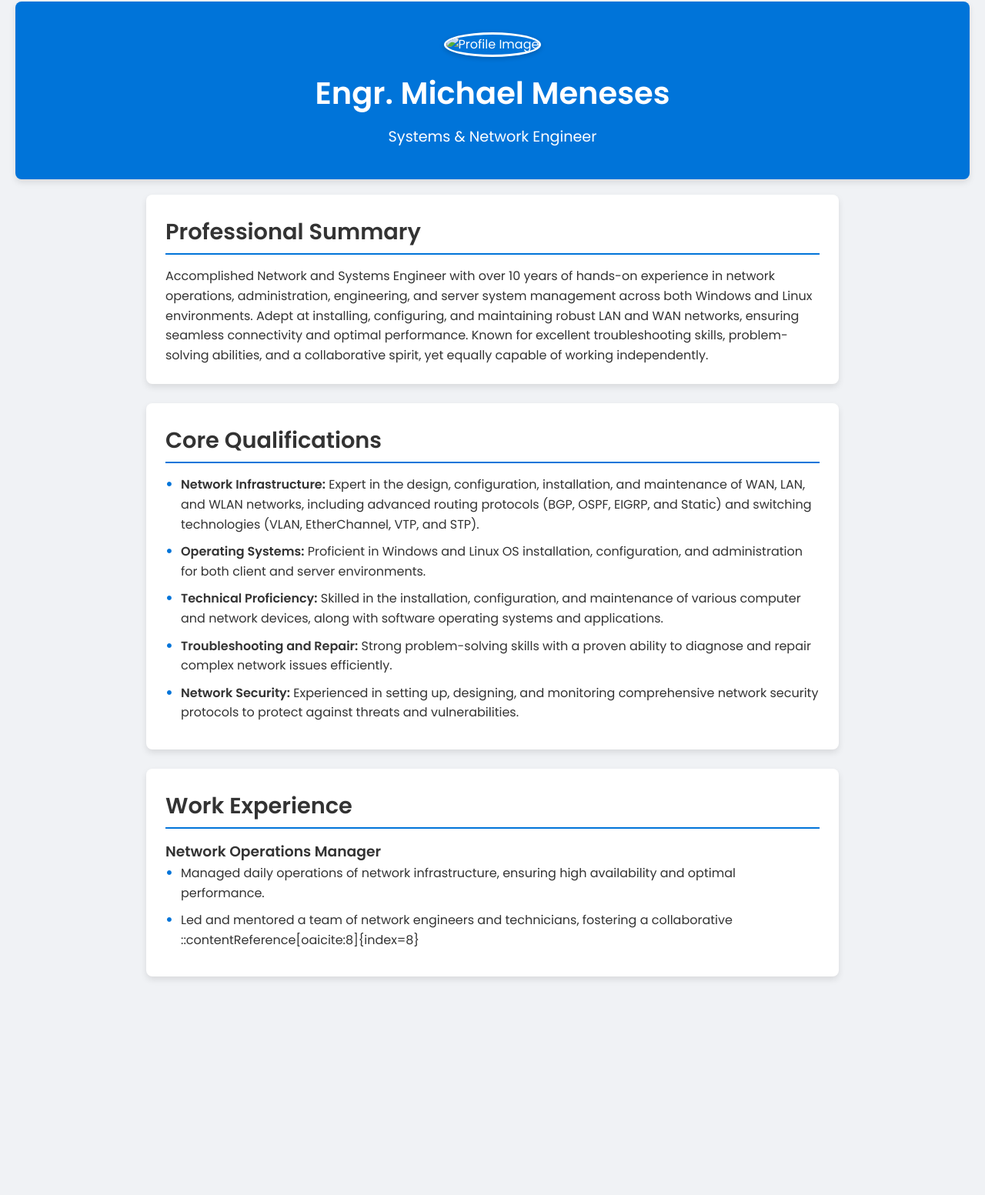
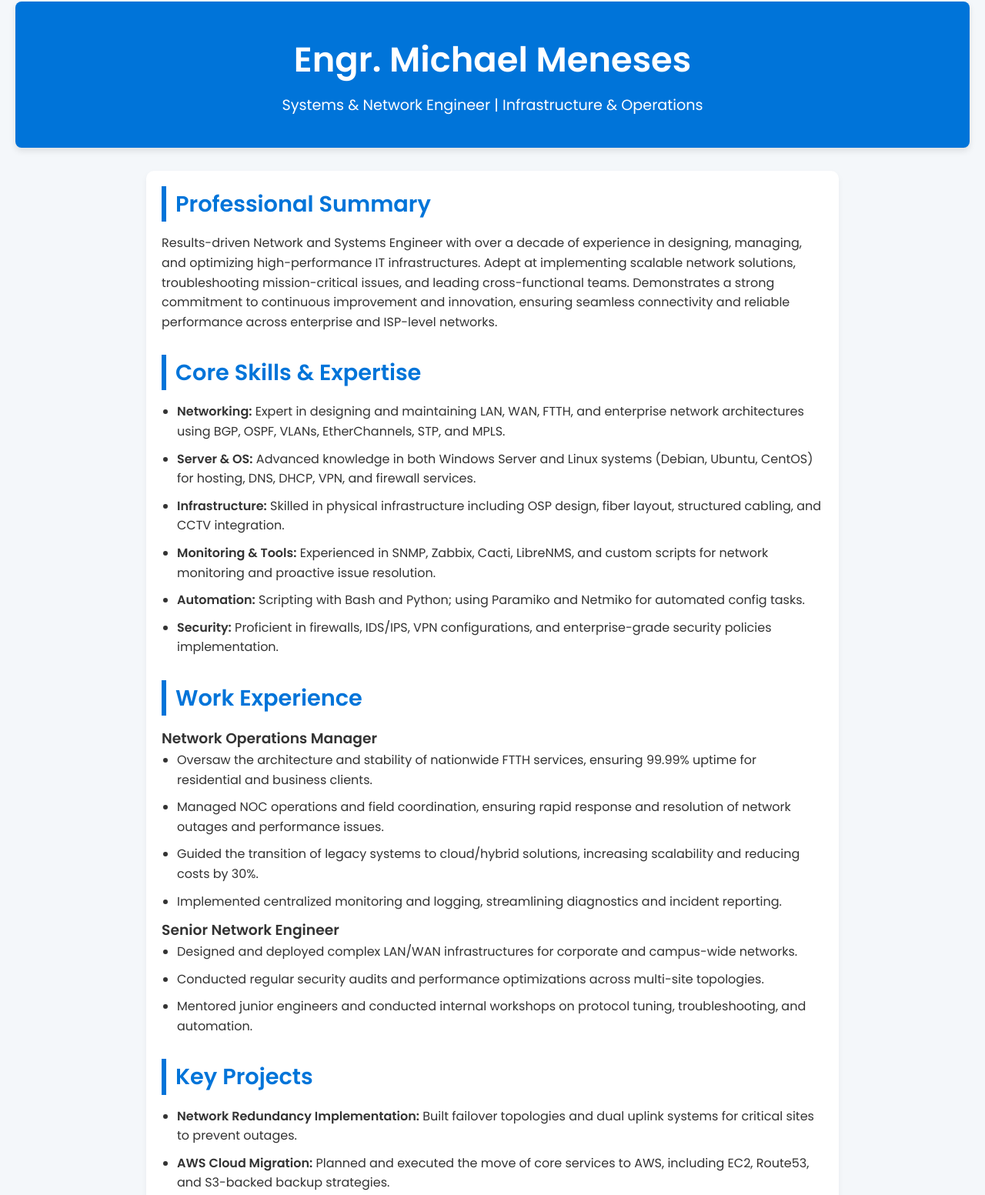
Before and after one commit to mvmeneses/whoami, a plain HTML site: page index.html in a window 1280 px wide. Shown: the part 18-1571 px from the top of the page at 77% size. Before the commit the page ends 1332 px from the top, so only its background shows below. Drawn offline with Linux system fonts and the light colour scheme.

Commit message:
Update index.html

```diff
--- a/index.html
+++ b/index.html
@@ -3,161 +3,164 @@
 <head>
     <meta charset="UTF-8">
     <meta name="viewport" content="width=device-width, initial-scale=1.0">
-    <title>Engr. Michael Meneses - Systems & Network Engineer</title>
-    <!-- Google Fonts -->
+    <title>Engr. Michael Meneses | Network Engineer</title>
     <link href="https://fonts.googleapis.com/css2?family=Poppins:wght@400;600&display=swap" rel="stylesheet">
     <style>
-        /* Reset and base styles */
         * {
             margin: 0;
             padding: 0;
             box-sizing: border-box;
-            scroll-behavior: smooth;
         }
+
         body {
             font-family: 'Poppins', sans-serif;
-            background-color: #f0f2f5;
+            background-color: #f4f7fa;
             color: #333;
             line-height: 1.6;
             padding: 20px;
         }
-        /* Header styles */
+
         header {
             background-color: #0074D9;
-            color: #fff;
+            color: white;
             text-align: center;
             padding: 40px 20px;
             border-radius: 8px;
-            box-shadow: 0 4px 8px rgba(0,0,0,0.1);
-            margin-bottom: 20px;
+            box-shadow: 0 4px 8px rgba(0, 0, 0, 0.1);
         }
-        .profile-img {
-            width: 150px;
-            height: 150px;
-            border-radius: 50%;
-            border: 3px solid #fff;
-            box-shadow: 0 2px 6px rgba(0,0,0,0.2);
-            margin-bottom: 15px;
+
+        header h1 {
+            font-size: 2.8em;
         }
-        header h1 {
-            margin-bottom: 10px;
-            font-size: 2.5em;
-        }
+
         header p {
             font-size: 1.2em;
+            margin-top: 8px;
         }
-        /* Main content styles */
+
         main {
             max-width: 900px;
-            margin: 0 auto;
+            margin: 30px auto;
+            padding: 20px;
+            background-color: #ffffff;
+            border-radius: 10px;
+            box-shadow: 0 4px 8px rgba(0, 0, 0, 0.05);
         }
+
         section {
-            background-color: #fff;
-            border-radius: 8px;
-            padding: 25px;
-            box-shadow: 0 4px 8px rgba(0,0,0,0.1);
-            margin-bottom: 25px;
-            animation: fadeIn 1s ease-in;
+            margin-bottom: 30px;
         }
+
         section h2 {
+            font-size: 1.8em;
+            border-left: 6px solid #0074D9;
+            padding-left: 12px;
             margin-bottom: 15px;
-            font-size: 1.8em;
-            border-bottom: 2px solid #0074D9;
-            padding-bottom: 5px;
+            color: #0074D9;
         }
+
         ul {
-            list-style-type: none;
-            margin-left: 0;
+            list-style: disc;
+            margin-left: 20px;
         }
+
         ul li {
             margin-bottom: 10px;
-            padding-left: 20px;
-            position: relative;
         }
-        ul li:before {
-            content: '•';
-            color: #0074D9;
-            position: absolute;
-            left: 0;
-            font-size: 1.5em;
-            line-height: 1;
-        }
+
         a {
             color: #0074D9;
             text-decoration: none;
-            transition: color 0.3s ease;
         }
+
         a:hover {
-            color: #0056b3;
+            text-decoration: underline;
         }
-        /* Contact form styles */
-        form {
-            display: grid;
-            gap: 15px;
-        }
-        form input, form textarea {
-            width: 100%;
-            padding: 10px;
-            border-radius: 8px;
-            border: 1px solid #ddd;
-            font-size: 1em;
-        }
-        form button {
-            background-color: #0074D9;
-            color: white;
-            border: none;
-            padding: 10px 15px;
-            border-radius: 8px;
-            cursor: pointer;
-            transition: background-color 0.3s ease;
-        }
-        form button:hover {
-            background-color: #0056b3;
-        }
-        /* Footer styles */
+
         footer {
             text-align: center;
-            padding: 10px;
+            padding: 15px;
             background-color: #333;
             color: #fff;
             border-radius: 8px;
-            margin-top: 20px;
+            margin-top: 30px;
         }
-        /* Fade-in animation */
-        @keyframes fadeIn {
-            from { opacity: 0; transform: translateY(20px); }
-            to { opacity: 1; transform: translateY(0); }
+
+        @media (max-width: 600px) {
+            header h1 {
+                font-size: 2em;
+            }
+            main {
+                padding: 15px;
+            }
         }
     </style>
 </head>
 <body>
     <header>
-        <img src="your-profile.jpg" alt="Profile Image" class="profile-img">
         <h1>Engr. Michael Meneses</h1>
-        <p>Systems & Network Engineer</p>
+        <p>Systems & Network Engineer | Infrastructure & Operations</p>
     </header>
 
     <main>
-        <section id="professional-summary">
+        <section>
             <h2>Professional Summary</h2>
-            <p>Accomplished Network and Systems Engineer with over 10 years of hands-on experience in network operations, administration, engineering, and server system management across both Windows and Linux environments. Adept at installing, configuring, and maintaining robust LAN and WAN networks, ensuring seamless connectivity and optimal performance. Known for excellent troubleshooting skills, problem-solving abilities, and a collaborative spirit, yet equally capable of working independently.</p>
+            <p>Results-driven Network and Systems Engineer with over a decade of experience in designing, managing, and optimizing high-performance IT infrastructures. Adept at implementing scalable network solutions, troubleshooting mission-critical issues, and leading cross-functional teams. Demonstrates a strong commitment to continuous improvement and innovation, ensuring seamless connectivity and reliable performance across enterprise and ISP-level networks.</p>
         </section>
 
-        <section id="core-qualifications">
-            <h2>Core Qualifications</h2>
+        <section>
+            <h2>Core Skills & Expertise</h2>
             <ul>
-                <li><strong>Network Infrastructure:</strong> Expert in the design, configuration, installation, and maintenance of WAN, LAN, and WLAN networks, including advanced routing protocols (BGP, OSPF, EIGRP, and Static) and switching technologies (VLAN, EtherChannel, VTP, and STP).</li>
-                <li><strong>Operating Systems:</strong> Proficient in Windows and Linux OS installation, configuration, and administration for both client and server environments.</li>
-                <li><strong>Technical Proficiency:</strong> Skilled in the installation, configuration, and maintenance of various computer and network devices, along with software operating systems and applications.</li>
-                <li><strong>Troubleshooting and Repair:</strong> Strong problem-solving skills with a proven ability to diagnose and repair complex network issues efficiently.</li>
-                <li><strong>Network Security:</strong> Experienced in setting up, designing, and monitoring comprehensive network security protocols to protect against threats and vulnerabilities.</li>
+                <li><strong>Networking:</strong> Expert in designing and maintaining LAN, WAN, FTTH, and enterprise network architectures using BGP, OSPF, VLANs, EtherChannels, STP, and MPLS.</li>
+                <li><strong>Server & OS:</strong> Advanced knowledge in both Windows Server and Linux systems (Debian, Ubuntu, CentOS) for hosting, DNS, DHCP, VPN, and firewall services.</li>
+                <li><strong>Infrastructure:</strong> Skilled in physical infrastructure including OSP design, fiber layout, structured cabling, and CCTV integration.</li>
+                <li><strong>Monitoring & Tools:</strong> Experienced in SNMP, Zabbix, Cacti, LibreNMS, and custom scripts for network monitoring and proactive issue resolution.</li>
+                <li><strong>Automation:</strong> Scripting with Bash and Python; using Paramiko and Netmiko for automated config tasks.</li>
+                <li><strong>Security:</strong> Proficient in firewalls, IDS/IPS, VPN configurations, and enterprise-grade security policies implementation.</li>
             </ul>
         </section>
 
-        <section id="work-experience">
+        <section>
             <h2>Work Experience</h2>
             <h3>Network Operations Manager</h3>
             <ul>
-                <li>Managed daily operations of network infrastructure, ensuring high availability and optimal performance.</li>
-                <li>Led and mentored a team of network engineers and technicians, fostering a collaborative
-::contentReference[oaicite:8]{index=8}
+                <li>Oversaw the architecture and stability of nationwide FTTH services, ensuring 99.99% uptime for residential and business clients.</li>
+                <li>Managed NOC operations and field coordination, ensuring rapid response and resolution of network outages and performance issues.</li>
+                <li>Guided the transition of legacy systems to cloud/hybrid solutions, increasing scalability and reducing costs by 30%.</li>
+                <li>Implemented centralized monitoring and logging, streamlining diagnostics and incident reporting.</li>
+            </ul>
+
+            <h3>Senior Network Engineer</h3>
+            <ul>
+                <li>Designed and deployed complex LAN/WAN infrastructures for corporate and campus-wide networks.</li>
+                <li>Conducted regular security audits and performance optimizations across multi-site topologies.</li>
+                <li>Mentored junior engineers and conducted internal workshops on protocol tuning, troubleshooting, and automation.</li>
+            </ul>
+        </section>
+
+        <section>
+            <h2>Key Projects</h2>
+            <ul>
+                <li><strong>Network Redundancy Implementation:</strong> Built failover topologies and dual uplink systems for critical sites to prevent outages.</li>
+                <li><strong>AWS Cloud Migration:</strong> Planned and executed the move of core services to AWS, including EC2, Route53, and S3-backed backup strategies.</li>
+                <li><strong>Community Connect Pulilan:</strong> Designed and launched a fiber-to-the-home internet solution for a local community.</li>
+                <li><strong>AIIAS Tower Fiber Project (Silang, Cavite):</strong> Structured the entire fiber inside/outside plant and ensured high-speed internet rollout.</li>
+                <li><strong>Magalang, Pampanga CCTV & Network Infra:</strong> End-to-end design and deployment of a secured video surveillance and backbone network for municipal use.</li>
+            </ul>
+        </section>
+
+        <section>
+            <h2>Contact</h2>
+            <p>If you're interested in working together or just want to connect, feel free to reach out:</p>
+            <ul>
+                <li>Email: <a href="mailto:mvmeneses@outlook.com">mvmeneses@outlook.com</a></li>
+                <li>LinkedIn: <a href="https://www.linkedin.com/in/michael-meneses-4441b645/" target="_blank">linkedin.com/in/michael-meneses</a></li>
+            </ul>
+        </section>
+    </main>
+
+    <footer>
+        <p>© 2025 Engr. Michael Meneses | Systems & Network Engineer</p>
+    </footer>
+</body>
+</html>
```
